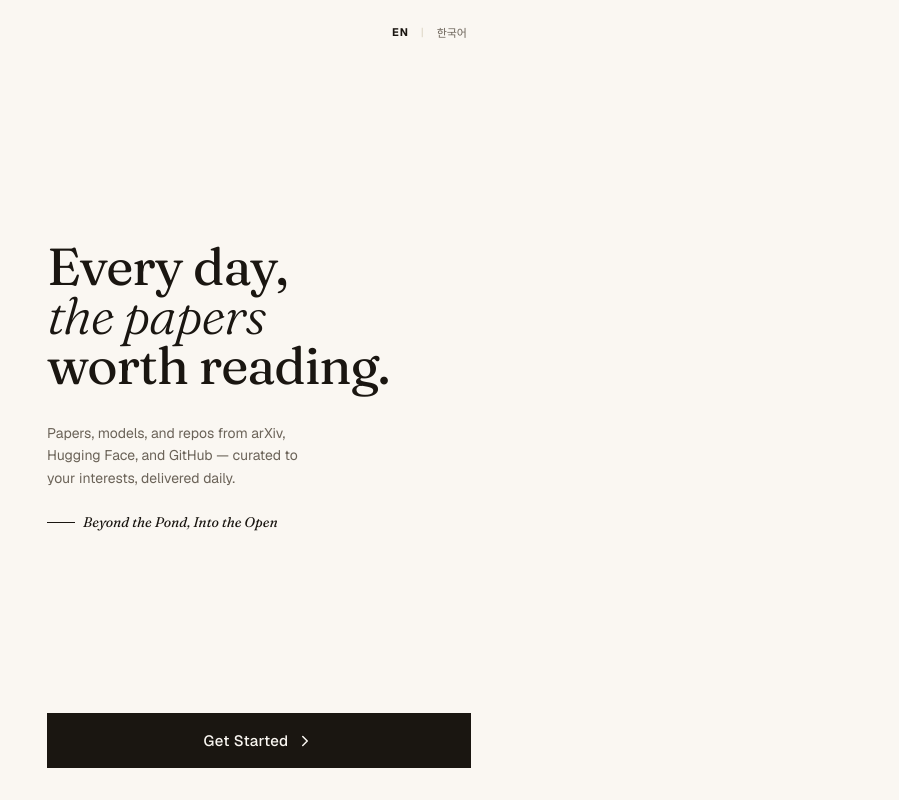
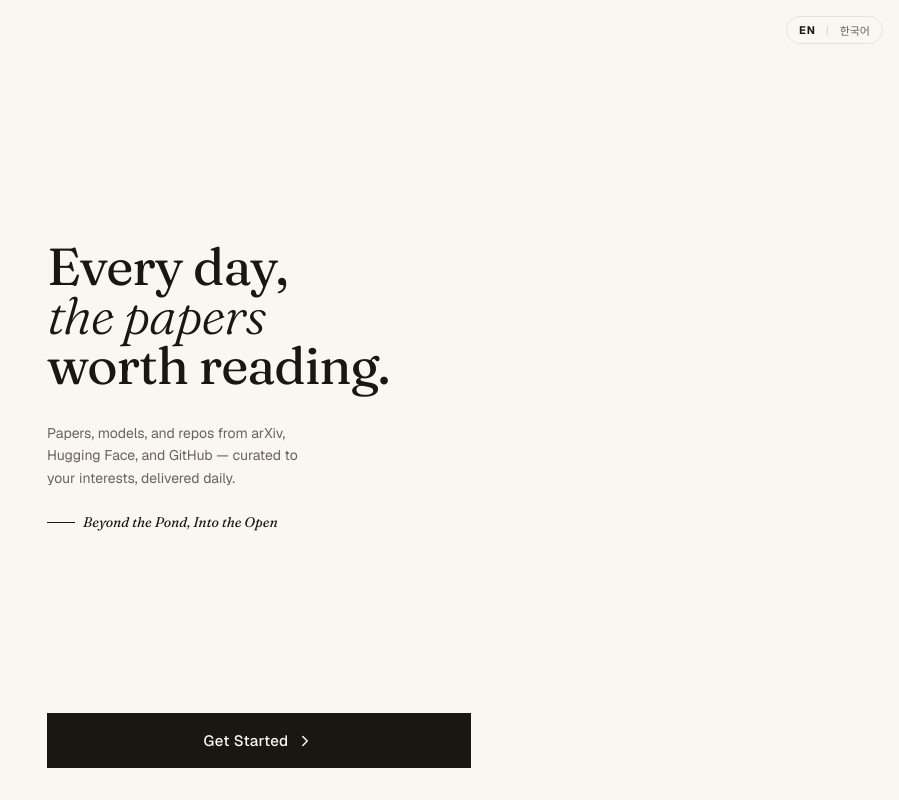
Before and after one commit to hyeongus2/research-thread-agent, a Next.js app in the folder frontend/: page / in a window 1280 px wide. Shown: the whole page, without its empty margins (381-1280 px from the left). Built offline with nearby package versions, Linux system fonts and the light colour scheme.

Commit message:
feat: global language toggle, replace mock feed with search empty state

```diff
--- a/frontend/app/components/Welcome.jsx
+++ b/frontend/app/components/Welcome.jsx
@@ -4,7 +4,7 @@ import { ChevronRight } from 'lucide-react';
 import { useLanguage } from '../context/LanguageContext';
 
 export default function Welcome({ onStart }) {
-  const { t, lang, setLang } = useLanguage();
+  const { t } = useLanguage();
 
   return (
     <div style={{
@@ -15,48 +15,6 @@ export default function Welcome({ onStart }) {
       justifyContent: 'space-between',
       position: 'relative',
     }}>
-      {/* Language toggle */}
-      <div style={{
-        position: 'absolute',
-        top: 20,
-        right: 24,
-        display: 'flex',
-        gap: 4,
-        fontFamily: "'Geist', sans-serif",
-        fontSize: 11,
-        letterSpacing: '0.08em',
-      }}>
-        <button
-          onClick={() => setLang('en')}
-          style={{
-            background: 'none',
-            border: 'none',
-            padding: '4px 8px',
-            color: lang === 'en' ? '#1A1611' : '#6B6358',
-            fontWeight: lang === 'en' ? 700 : 400,
-            fontFamily: 'inherit',
-            fontSize: 'inherit',
-            letterSpacing: 'inherit',
-          }}
-        >
-          EN
-        </button>
-        <span style={{ color: '#D8D0BE', lineHeight: '24px' }}>|</span>
-        <button
-          onClick={() => setLang('ko')}
-          style={{
-            background: 'none',
-            border: 'none',
-            padding: '4px 8px',
-            color: lang === 'ko' ? '#1A1611' : '#6B6358',
-            fontWeight: lang === 'ko' ? 700 : 400,
-            fontFamily: 'inherit',
-            fontSize: 'inherit',
-          }}
-        >
-          한국어
-        </button>
-      </div>
 
       <div style={{
         flex: 1,
--- a/frontend/app/i18n/en.js
+++ b/frontend/app/i18n/en.js
@@ -36,6 +36,9 @@ const en = {
     readMore: 'Read more',
     allCaughtUp: 'All caught up!',
     checkBack: 'Check back tomorrow for fresh papers ✦',
+    emptyTitle: 'Search to explore research',
+    emptyDesc: 'Type a keyword above — papers, models, and repos from arXiv, Hugging Face, and GitHub will appear here.',
+    emptyHint: 'Try: RAG, diffusion, LoRA, reasoning...',
   },
   detail: {
     backToFeed: 'Back to Feed',
--- a/frontend/app/i18n/ko.js
+++ b/frontend/app/i18n/ko.js
@@ -36,6 +36,9 @@ const ko = {
     readMore: '자세히 보기',
     allCaughtUp: '모두 읽으셨네요!',
     checkBack: '내일 새 논문으로 다시 돌아올게요 ✦',
+    emptyTitle: '키워드로 검색해보세요',
+    emptyDesc: '위 검색창에 키워드를 입력하면 arXiv, Hugging Face, GitHub의 논문·모델·저장소가 여기에 표시됩니다.',
+    emptyHint: '예시: RAG, diffusion, LoRA, reasoning...',
   },
   detail: {
     backToFeed: '피드로 돌아가기',
--- a/frontend/app/page.jsx
+++ b/frontend/app/page.jsx
@@ -6,8 +6,53 @@ import { OnboardingCategories, OnboardingKeywords } from './components/Onboardin
 import Feed from './components/Feed';
 import PaperDetail from './components/PaperDetail';
 import Settings from './components/Settings';
+import { useLanguage } from './context/LanguageContext';
 
 const API = 'http://localhost:8000/api';
+
+function LangToggle() {
+  const { lang, setLang } = useLanguage();
+  return (
+    <div style={{
+      position: 'fixed',
+      top: 16,
+      right: 16,
+      zIndex: 1000,
+      display: 'flex',
+      gap: 2,
+      fontFamily: "'Geist', sans-serif",
+      fontSize: 11,
+      letterSpacing: '0.08em',
+      background: 'rgba(250,247,242,0.88)',
+      backdropFilter: 'blur(4px)',
+      borderRadius: 20,
+      padding: '2px 4px',
+      border: '1px solid #E8E2D5',
+    }}>
+      <button
+        onClick={() => setLang('en')}
+        style={{
+          background: 'none', border: 'none', padding: '3px 8px',
+          color: lang === 'en' ? '#1A1611' : '#6B6358',
+          fontWeight: lang === 'en' ? 700 : 400,
+          fontFamily: 'inherit', fontSize: 'inherit', letterSpacing: 'inherit',
+          cursor: 'pointer',
+        }}
+      >EN</button>
+      <span style={{ color: '#D8D0BE', lineHeight: '22px' }}>|</span>
+      <button
+        onClick={() => setLang('ko')}
+        style={{
+          background: 'none', border: 'none', padding: '3px 8px',
+          color: lang === 'ko' ? '#1A1611' : '#6B6358',
+          fontWeight: lang === 'ko' ? 700 : 400,
+          fontFamily: 'inherit', fontSize: 'inherit',
+          cursor: 'pointer',
+        }}
+      >한국어</button>
+    </div>
+  );
+}
 
 export default function Page() {
   const [screen, setScreen] = useState(null); // null = loading
@@ -71,6 +116,7 @@ export default function Page() {
         margin: '0 auto',
       }}
     >
+      <LangToggle />
       {screen === 'welcome' && (
         <div style={{ height: '100dvh' }}>
           <Welcome onStart={() => setScreen('cat')} />
```
Also changed, not shown: frontend/app/components/Feed.jsx (+41 -154 lines).
